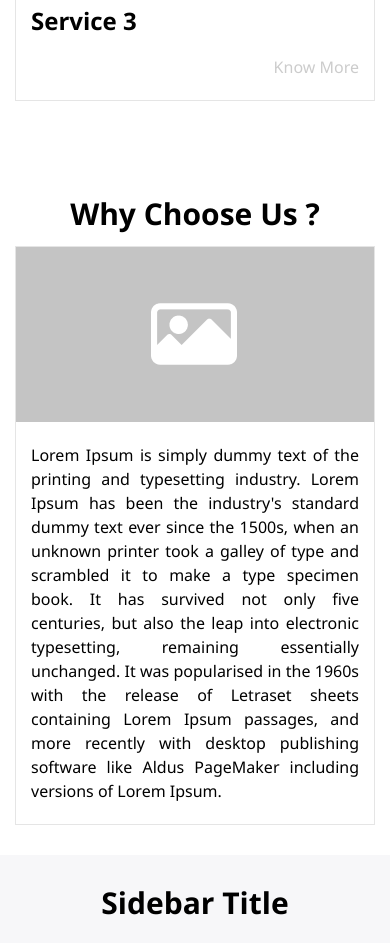
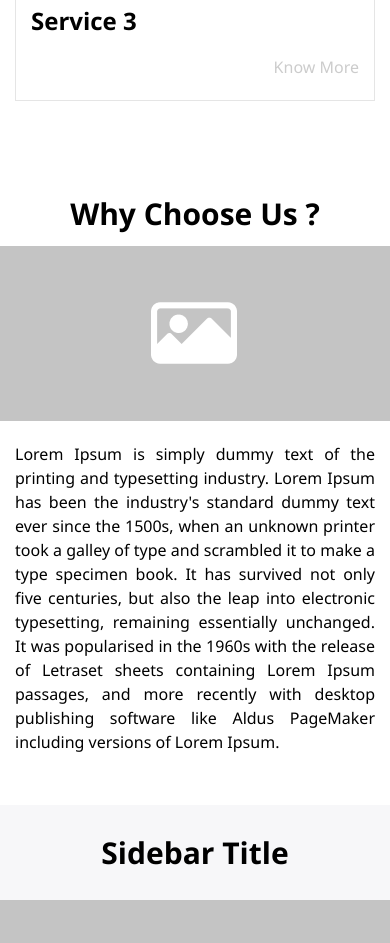
Before and after one commit to subhasiskundu/fleetstudio, a plain HTML site: page index.html in a window 390 px wide. Shown: the part 2064-3007 px from the top of the page. Drawn offline with Linux system fonts and the light colour scheme.

Commit message:
changes-1
changes-1

```diff
--- a/index.html
+++ b/index.html
@@ -136,15 +136,15 @@
                         </div>
                     </div>
                     <!-- ****************************************Why Choose Us Container**************************************** -->
-                    <div id="whyus" class="fs-container">
+                    <div id="whyus" class="fs-container why-us">
                             <h2 class="fs-text-center fs-pt-45">Why Choose Us ?</h2>
                             <div class="fs-row">
-                                <div class="fs-column fs-col-12 fs-mb-30">
-                                        <div class="fs-card">
+                                <div class="fs-column fs-col-12 fs-mb-30 fs-p-0">
+                                        <div class="fs-card fs-border-0">
                                             <div class="fs-card-img">
                                                <img src="images/dummy-img.png" alt="dummy img" />
                                             </div>
-                                            <div class="fs-card-body">
+                                            <div class="fs-card-body fs-sm-mx-15">
                                                 <p class="fs-text-justify">
                                                         Lorem Ipsum is simply dummy text of the printing and typesetting industry. Lorem Ipsum has been the industry's standard dummy text ever since the 1500s, when an unknown printer took a galley of type and scrambled it to make a type specimen book. It has survived not only five centuries, but also the leap into electronic typesetting, remaining essentially unchanged. It was popularised in the 1960s with the release of Letraset sheets containing Lorem Ipsum passages, and more recently with desktop publishing software like Aldus PageMaker including versions of Lorem Ipsum.
                                                 </p>
--- a/styles/global.css
+++ b/styles/global.css
@@ -232,4 +232,9 @@ hr{
 	.fs-sm-p-0 {
 		padding: 0;
 	}
+
+	.fs-sm-mx-15 {
+		margin-left: 15px;
+		margin-right: 15px;
+	}
 }
--- a/styles/styles.css
+++ b/styles/styles.css
@@ -105,6 +105,12 @@
     min-height: 275px;
 }
 
+.why-us .fs-card {
+    width: auto;
+    margin-left: -15px;
+    margin-right: -15px;
+}
+
 @media only screen and (min-width:992px) {
     .fs-right-order {
         order: 2
```
